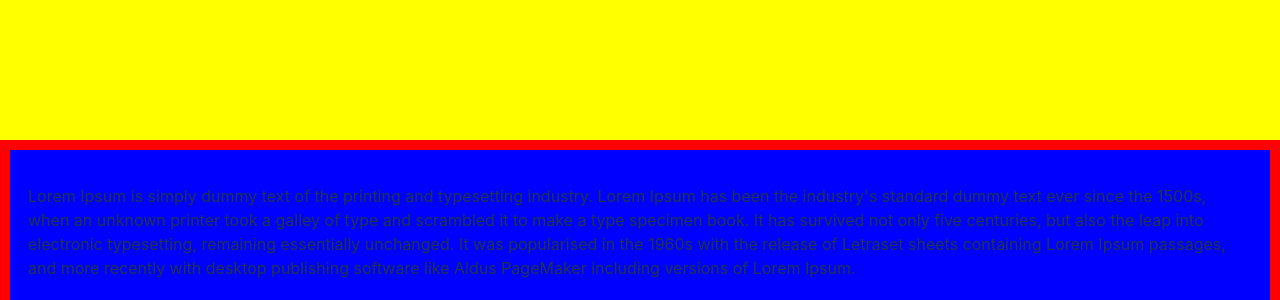
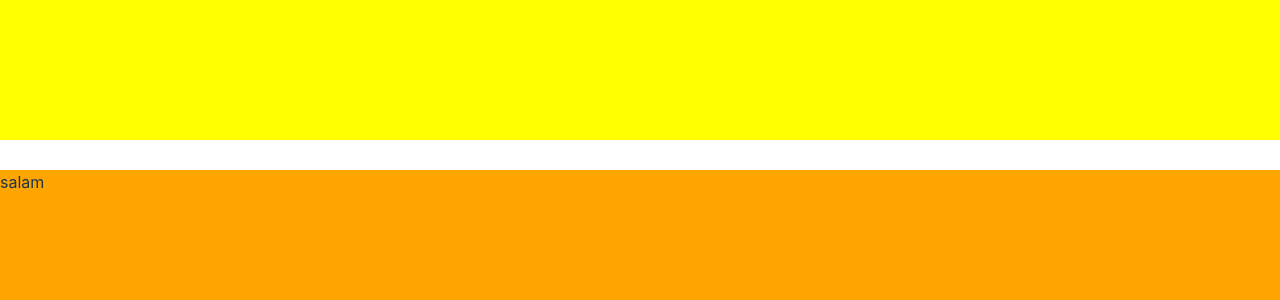
Before and after one commit to mhmd-sdghn/mottem-sheet, a React (Vite) app: page / in a window 1280 px wide. Shown: the part 500-800 px from the top of the page. Built offline with nearby package versions, Linux system fonts and the light colour scheme.

Commit message:
[feat] normal version of bottom sheet

```diff
--- a/package.json
+++ b/package.json
@@ -12,11 +12,13 @@
   "dependencies": {
     "@react-spring/web": "^9.7.3",
     "@use-gesture/react": "^10.3.0",
+    "body-scroll-lock": "^4.0.0-beta.0",
     "react": "^18.2.0",
     "react-dom": "^18.2.0",
     "styled-components": "^6.1.8"
   },
   "devDependencies": {
+    "@types/body-scroll-lock": "^3.1.2",
     "@types/react": "^18.2.56",
     "@types/react-dom": "^18.2.19",
     "@typescript-eslint/eslint-plugin": "^7.0.2",
--- a/src/App.tsx
+++ b/src/App.tsx
@@ -1,10 +1,12 @@
-import { BottomSheet, ItemSheet } from "./components/NewSheet";
+import { BottomSheet, SheetBody } from "./components/NewSheet";
+import SheetHead from "./components/NewSheet/SheetHead";
 
 function App() {
   return (
     <div>
-      <BottomSheet>
-        <ItemSheet>
+      <BottomSheet showDragArea pushHeadAsPhase>
+        <SheetHead>salam</SheetHead>
+        <SheetBody>
           <div style={{ padding: 18 }}>
             <p>
               Lorem Ipsum is simply dummy text of the printing and typesetting
@@ -128,7 +130,7 @@
               Lorem Ipsum.
             </p>
           </div>
-        </ItemSheet>
+        </SheetBody>
       </BottomSheet>
     </div>
   );
--- a/src/components/ChildrenWithProps/ChildrenWithProps.tsx
+++ b/src/components/ChildrenWithProps/ChildrenWithProps.tsx
@@ -14,6 +14,5 @@
     return child;
   });
 
-  console.log(_children);
   return <>{_children}</>;
 }
--- a/src/components/NewSheet/BottomSheet/BottomSheet.tsx
+++ b/src/components/NewSheet/BottomSheet/BottomSheet.tsx
@@ -1,11 +1,17 @@
 import styled from "styled-components";
-import { ReactNode, useEffect, useRef } from "react";
+import { PropsWithChildren, useEffect, useRef, useState } from "react";
 import { animated, useSpring } from "@react-spring/web";
 import { useDrag } from "@use-gesture/react";
 import ChildrenWithProps from "../../ChildrenWithProps";
 
-interface Props {
-  children: ReactNode;
+export interface Props extends PropsWithChildren {
+  pushHeadAsPhase?: boolean;
+  showDragArea?: boolean;
+}
+
+export interface Phase {
+  value: number;
+  scrollable?: boolean;
 }
 
 enum PhaseTargetDirections {
@@ -20,72 +26,110 @@
 }
 
 export default function BottomSheet(props: Props) {
-  const closePhase = 0;
-  const extendedPhase = 100;
+  const ref = useRef(null);
+  const headRef = useRef(null);
+  const closePhase = { value: 0, scrollable: false };
+  const extendedPhase = { value: 100, scrollable: true };
   const phaseThreshold = 60;
 
-  const phases = [closePhase, 20, 60, extendedPhase];
-
-  let activePhaseIndex = 1;
-  const activePhase = phases[activePhaseIndex];
-
-  const switchPhaseTo = (target?: PhaseTargetDirections) => {
-    switch (target) {
-      case PhaseTargetDirections.PRE:
-        if (activePhaseIndex === 0) {
-          activePhaseIndex = 0;
-          return closePhase;
-        }
-        activePhaseIndex -= 1;
-        return phases[activePhaseIndex];
-
-      case PhaseTargetDirections.NEXT:
-        if (activePhaseIndex === phases.length - 1) {
-          activePhaseIndex = phases.length - 1;
-          return extendedPhase;
-        }
-        activePhaseIndex += 1;
-        return phases[activePhaseIndex];
-
-      default:
-        return activePhase;
-    }
-  };
-
-  const ref = useRef(null);
+  const _phases: Phase[] = [
+    closePhase,
+    { value: 20, scrollable: false },
+    {
+      value: 60,
+      scrollable: true,
+    },
+    extendedPhase,
+  ];
 
   const vh = Math.max(
     document.documentElement.clientHeight || 0,
     window.innerHeight || 0,
   );
 
-  const [style, api] = useSpring(() => ({ y: vh - (vh * activePhase) / 100 }));
+  const [phases] = useState(_phases);
+  const [activePhaseIndex, setActivePhaseIndex] = useState(1);
+  const [isDragLocked, setIsDragLocked] = useState(false);
+  const [isScrollLocked, setIsScrollLocked] = useState(false);
+  const [scrollY, setScrollY] = useState(0);
 
-  let distanceFromTop: number;
+  const switchPhaseTo = (target?: PhaseTargetDirections) => {
+    switch (target) {
+      case PhaseTargetDirections.PRE:
+        if (activePhaseIndex === 0) {
+          setActivePhaseIndex(0);
+          return closePhase.value;
+        }
+
+        setActivePhaseIndex(activePhaseIndex - 1);
+        return phases[activePhaseIndex - 1].value;
+
+      case PhaseTargetDirections.NEXT:
+        if (activePhaseIndex === phases.length - 1) {
+          setActivePhaseIndex(phases.length - 1);
+          return extendedPhase.value;
+        }
+
+        setActivePhaseIndex(activePhaseIndex + 1);
+        return phases[activePhaseIndex + 1].value;
+
+      default:
+        return phases[activePhaseIndex].value;
+    }
+  };
+
+  const [style, api] = useSpring(() => ({
+    y: ((vh * _phases[activePhaseIndex].value) / 100) * -1,
+  }));
+
+  let distanceFromBottom: number = -1;
 
   const bind = useDrag(
     (state) => {
       const {
         down,
         movement: [, my],
-        first,
         last,
+        target,
       } = state;
 
-      if (first) {
-        distanceFromTop = style.y.get();
+      let disabled = false;
+
+      if (isDragLocked) {
+        if (scrollY !== 0 || my < 0) disabled = true;
+      }
+
+      const _target = target as HTMLElement;
+
+      if (_target.closest("[data-drag-area]")) {
+        disabled = false;
+      }
+
+      if (disabled) {
+        console.warn("drag fired but it's disabled ", isDragLocked);
+        return;
+      }
+
+      if (distanceFromBottom === -1) {
+        distanceFromBottom = style.y.get();
       }
 
       // free way
-      let newY = distanceFromTop + my;
+      let newY = distanceFromBottom + my;
 
-      if (newY < 0) newY = 0;
-      else if (newY > vh) newY = vh;
+      if (Math.abs(newY) > vh) newY = vh * -1;
+      else if (newY > 0) newY = 0;
+
+      // avoid scroll while drag
+      setIsScrollLocked(true);
 
       // back to phases
       if (!down && last) {
+        // drag is over
+        setIsScrollLocked(false);
+        distanceFromBottom = -1;
+
         // here we should calculate which phases we should switch to after user drag is over
-
         const finalDirection =
           my > 0 ? FinalAnimDirection.DOWN : FinalAnimDirection.UP;
         const unsignedMy = Math.abs(my);
@@ -94,14 +138,16 @@
           // switch phases
           if (finalDirection === FinalAnimDirection.UP) {
             // switch to the next phases
-            newY = vh - (vh * switchPhaseTo(PhaseTargetDirections.NEXT)) / 100;
+            newY =
+              ((vh * switchPhaseTo(PhaseTargetDirections.NEXT)) / 100) * -1;
           } else {
             // switch to the previous phases
-            newY = vh - (vh * switchPhaseTo(PhaseTargetDirections.PRE)) / 100;
+            newY = ((vh * switchPhaseTo(PhaseTargetDirections.PRE)) / 100) * -1;
           }
         } else {
           // return to current phases
-          newY = vh - (vh * switchPhaseTo(PhaseTargetDirections.CURRENT)) / 100;
+          newY =
+            ((vh * switchPhaseTo(PhaseTargetDirections.CURRENT)) / 100) * -1;
         }
       }
 
@@ -114,14 +160,33 @@
   );
 
   useEffect(() => {
-    //api.start({ y : vh - (vh * phases[0] / 100) , immediate: true })
-  }, []);
+    document.body.style.overflow = "hidden";
+
+    return () => {
+      document.body.style.overflow = "unset";
+    };
+  }, [headRef]);
 
   return (
     <Wrapper ref={ref} {...bind()} style={style}>
-      <ChildrenWithProps onClick={() => console.log("cliked")}>
-        {props.children}
-      </ChildrenWithProps>
+      {Array.isArray(props.children) && props.children.length == 2 ? (
+        <>
+          <header ref={headRef} data-drag-area="true">
+            {props?.showDragArea ? (
+              <div style={{ background: "#fff", height: 30 }}></div>
+            ) : null}
+            {props.children[0]}
+          </header>
+          <ChildrenWithProps
+            setLockDrag={(state: boolean) => setIsDragLocked(state)}
+            phase={phases[activePhaseIndex]}
+            disableScroll={isScrollLocked}
+            setScrollY={setScrollY}
+          >
+            {props.children[1]}
+          </ChildrenWithProps>
+        </>
+      ) : null}
     </Wrapper>
   );
 }
@@ -129,7 +194,12 @@
 const Wrapper = styled(animated.div)`
   background: red;
   position: fixed;
-  inset: 0;
-  padding: 10px;
+  left: 0;
+  right: 0;
+  top: 100%;
   touch-action: none;
+  transform-origin: bottom;
+  display: grid;
+  grid-template-rows: auto 1fr;
+  height: 100svh;
 `;
--- a/src/components/NewSheet/ItemSheet/ItemSheet.tsx
+++ /dev/null
@@ -1,18 +0,0 @@
-import styled from "styled-components";
-import { ReactNode } from "react";
-
-interface Props {
-  children: ReactNode;
-  height?: string;
-}
-
-export default function ItemSheet(props: Props) {
-  return <Wrapper height={props.height}>{props.children}</Wrapper>;
-}
-
-const Wrapper = styled.div<{ height?: string }>`
-  height: ${(props) => props.height || "auto"};
-  max-height: 100%;
-  overflow-y: auto;
-  background: blue;
-`;
--- a/src/components/NewSheet/ItemSheet/index.ts
+++ /dev/null
@@ -1,3 +0,0 @@
-import ItemSheet from "./ItemSheet.tsx";
-
-export default ItemSheet;
--- /dev/null
+++ b/src/components/NewSheet/SheetBody/SheetBody.tsx
@@ -0,0 +1,57 @@
+import styled from "styled-components";
+import { PropsWithChildren, useLayoutEffect, useRef } from "react";
+import { Phase } from "../BottomSheet/BottomSheet.tsx";
+import { useScroll } from "@use-gesture/react";
+
+interface Props extends PropsWithChildren {
+  height?: string;
+  scrollable?: boolean;
+  phase?: Phase;
+  setLockDrag?: (state: boolean) => void;
+  setScrollY?: (state: number) => void;
+  disableScroll?: boolean;
+}
+
+interface StyledWrapperProps {
+  readonly height?: string;
+  readonly $scrollable?: boolean;
+}
+
+export default function SheetBody(props: Props) {
+  const ref = useRef(null);
+
+  const bind = useScroll((state) => {
+    const {
+      values: [, y],
+    } = state;
+
+    if (typeof props.setScrollY === "function") props.setScrollY(y);
+  }, {});
+
+  useLayoutEffect(() => {
+    if (typeof props.setLockDrag === "function") {
+      if (props.phase?.scrollable) {
+        props?.setLockDrag(true);
+      } else {
+        props?.setLockDrag(false);
+      }
+    }
+  }, [props]);
+
+  return (
+    <Wrapper
+      {...bind()}
+      ref={ref}
+      height={props.height}
+      $scrollable={props.phase?.scrollable}
+    >
+      {props.children}
+    </Wrapper>
+  );
+}
+
+const Wrapper = styled.div<StyledWrapperProps>`
+  height: ${(props) => props.height || "auto"};
+  overflow-y: ${(props) => (props.$scrollable ? "auto" : "hidden")};
+  background: blue;
+`;
--- /dev/null
+++ b/src/components/NewSheet/SheetBody/index.ts
@@ -0,0 +1,3 @@
+import SheetBody from "./SheetBody.tsx";
+
+export default SheetBody;
--- /dev/null
+++ b/src/components/NewSheet/SheetHead/SheetHead.tsx
@@ -0,0 +1,11 @@
+import { ReactNode } from "react";
+
+interface Props {
+  children: ReactNode;
+}
+
+export default function SheetHead(props: Props) {
+  return (
+    <div style={{ background: "orange", height: 150 }}>{props.children}</div>
+  );
+}
--- /dev/null
+++ b/src/components/NewSheet/SheetHead/index.ts
@@ -0,0 +1,3 @@
+import SheetHead from "./SheetHead.tsx";
+
+export default SheetHead;
--- a/src/components/NewSheet/index.tsx
+++ b/src/components/NewSheet/index.tsx
@@ -1,2 +1,2 @@
 export { default as BottomSheet } from "./BottomSheet";
-export { default as ItemSheet } from "./ItemSheet";
+export { default as SheetBody } from "./SheetBody";
--- a/tsconfig.json
+++ b/tsconfig.json
@@ -2,7 +2,7 @@
   "compilerOptions": {
     "target": "ES2020",
     "useDefineForClassFields": true,
-    "lib": ["dom", "es2015"],
+    "lib": ["dom", "ESNext"],
     "module": "ESNext",
     "skipLibCheck": true,
 
```
Also changed, not shown: 1 other file (tests, documents, lock files or other folders).
